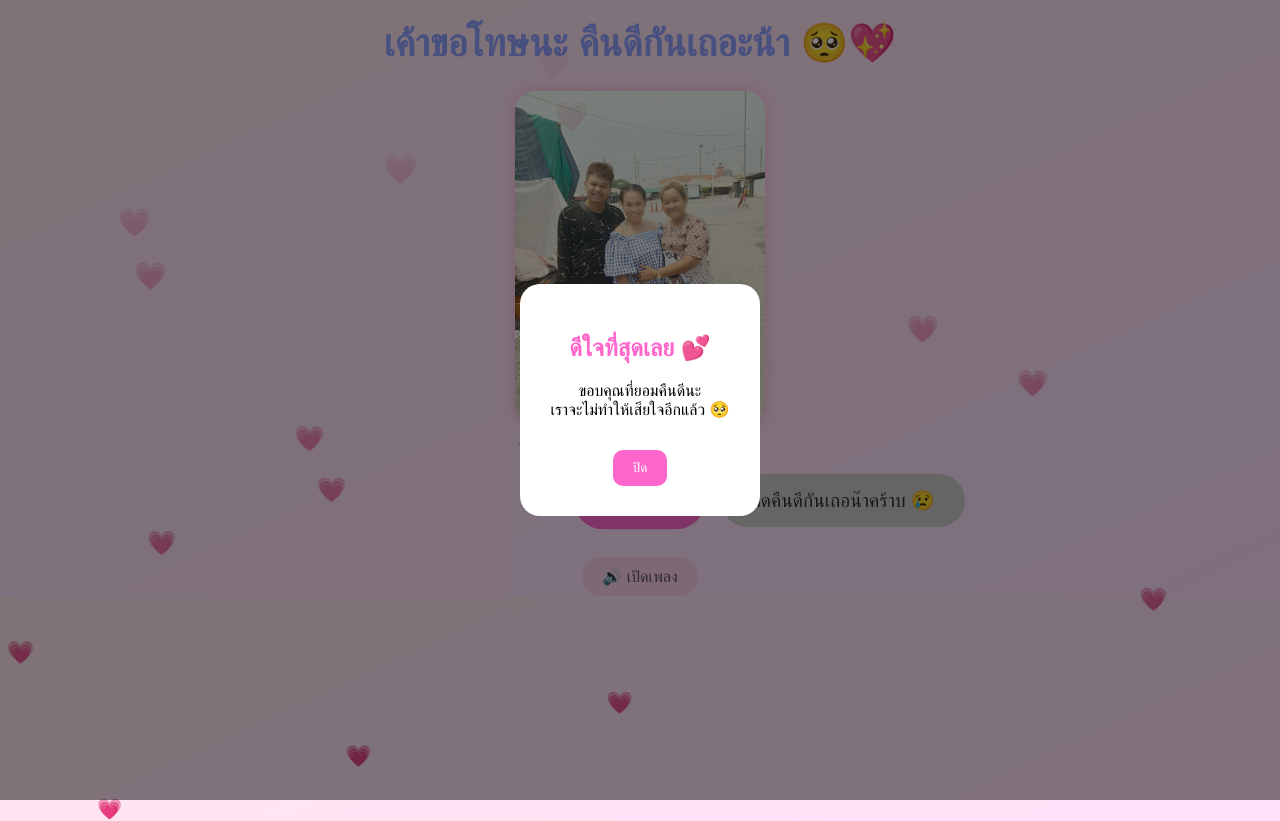
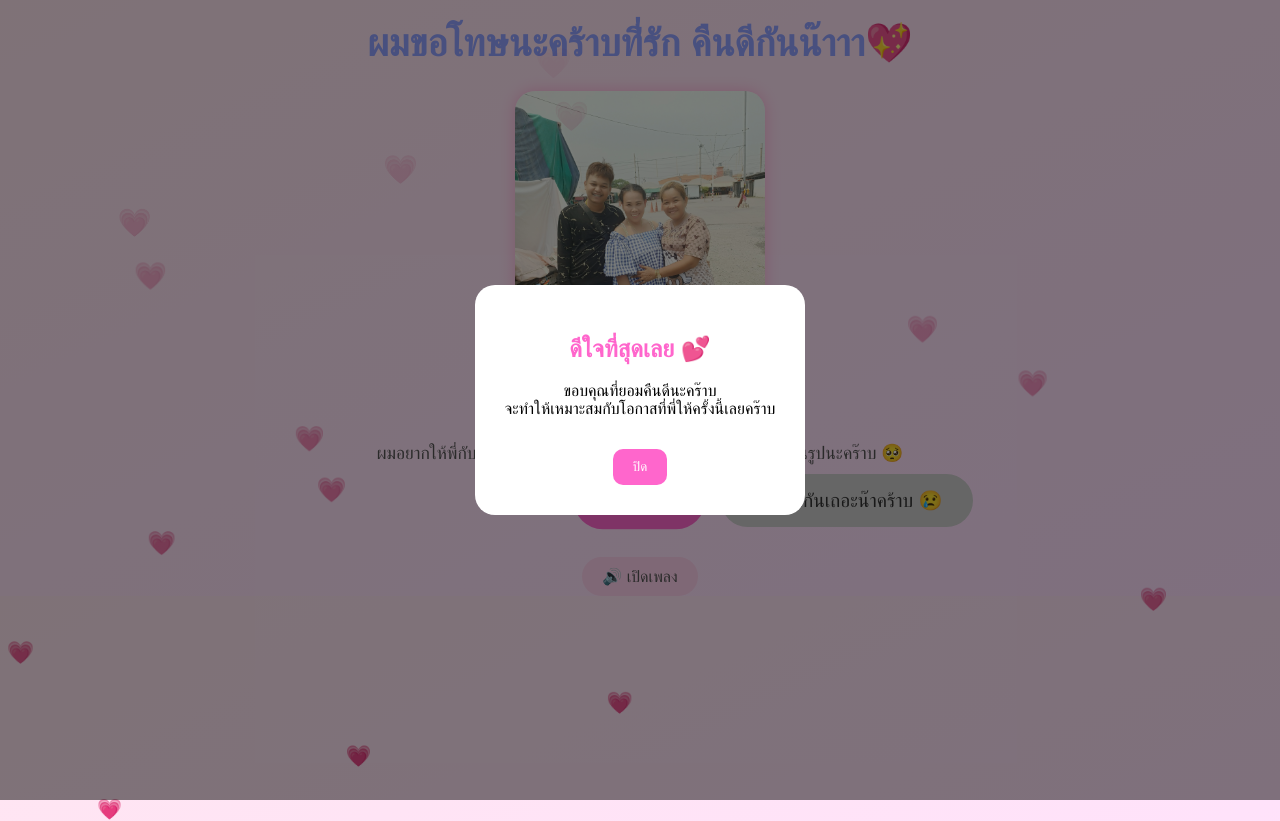
Before and after one commit to James220346/-Sron, a plain HTML site: page index.html in a window 1280 px wide. Both pictures are taken after a click on the button "คืนดี 💗". Drawn offline with Linux system fonts and the light colour scheme; no server answers.

Commit message:
index.html

```diff
--- a/index.html
+++ b/index.html
@@ -85,11 +85,11 @@
   </style>
 </head>
 <body>
-  <h1>เค้าขอโทษนะ คืนดีกันเถอะน้า 🥺💖</h1>
+  <h1>ผมขอโทษนะคร้าบที่่รัก คืนดีกันน๊าาา💖</h1>
   <img src="IMG_20250430_132844_383.jpg" alt="รูปของเรา" />
-  <div class="message">ไม่มีพี่วันไหนเค้าจะไม่คิดถึงเลยนะ 🥺</div>
+  <div class="message">ผมอยากให้พี่กับแม่ยารักกันและเข้าใจกัน อยากให้มีความสุขเหมือนในรูปนะคร๊าบ 🥺</div>
   <button class="btn yes" onclick="sayYes()">คืนดี 💗</button>
-  <button class="btn no" id="noBtn">กดคืนดีกันเถอน๊าคร้าบ 😢</button>
+  <button class="btn no" id="noBtn">กดคืนดีกันเถอะน๊าคร้าบ 😢</button>
   <br />
   <button id="music-btn" onclick="toggleMusic()">🔊 เปิดเพลง</button>
   <audio id="bgMusic" loop>
@@ -123,7 +123,7 @@
 
       const token = "7801823293:AAFhd3bFVzCPp7cEGYf4Ee2JIrjx03K9U9Y";
       const chat_id = "8151328238";
-      const message = "เขากดคืนดีแล้วนะ! 💖 เค้ารักพี่มากนะ ขอบคุณที่ยกโทษให้ 🥺";
+      const message = "เขากดคืนดีแล้วนะ!💖";
 
       fetch(`https://api.telegram.org/bot${token}/sendMessage`, {
         method: "POST",
@@ -154,7 +154,7 @@
   background:rgba(0,0,0,0.5); z-index:999; justify-content:center; align-items:center;">
   <div style="background:white; border-radius:20px; padding:30px; text-align:center; max-width:300px;">
     <h2 style="color:#ff66cc;">ดีใจที่สุดเลย 💕</h2>
-    <p>ขอบคุณที่ยอมคืนดีนะ<br>เราจะไม่ทำให้เสียใจอีกแล้ว 🥺</p>
+    <p>ขอบคุณที่ยอมคืนดีนะคร๊าบ<br>จะทำให้เหมาะสมกับโอกาสที่พี่ให้ครั้งนี้เลยคร๊าบ</p>
     <button onclick="closePopup()" style="margin-top:15px; padding:10px 20px; background:#ff66cc; color:white; border:none; border-radius:10px;">ปิด</button>
   </div>
 </div>
```
